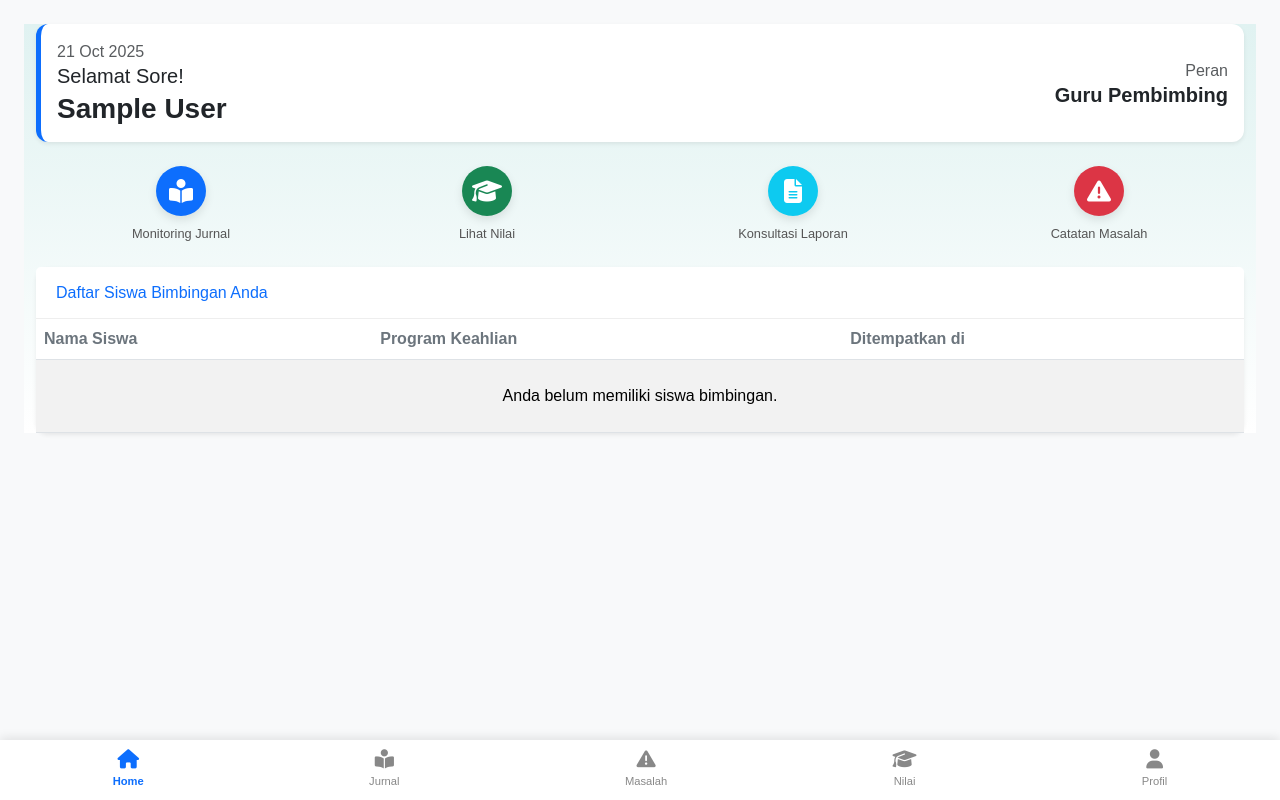
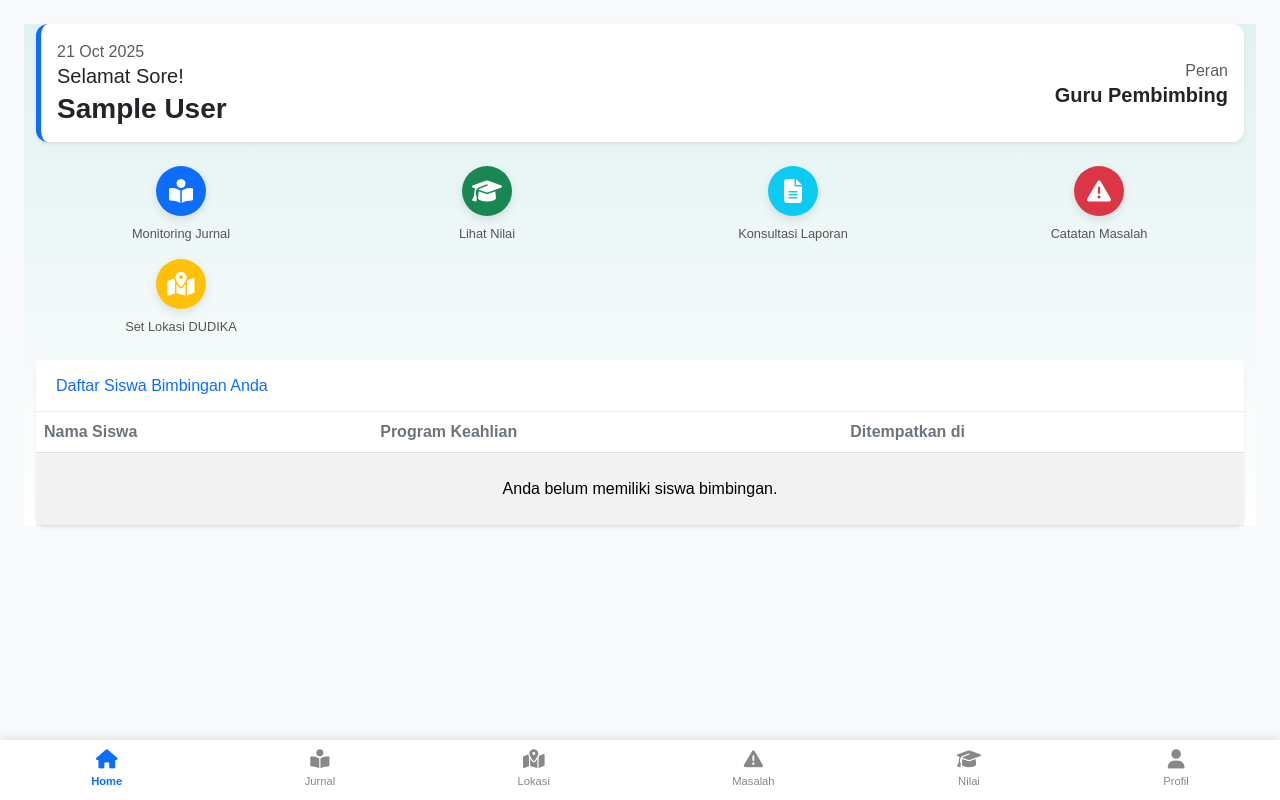
Before and after one commit to mughie77/pkl-k2, a PHP site: page /pkl-digital/teacher_dashboard.php in a window 1280 px wide. Run offline with PHP 8.4, Linux system fonts and the light colour scheme; the visitor is signed in with stand-in values (Sample User, id 1); data comes from the database, SQL or seed files in the repository; data that the repository does not hold is empty; some libraries are stand-ins or nearby versions.

Commit message:
feat(ui): Add navigation menus for DUDIKA location setting
Adds prominent and accessible navigation links for the "Set DUDIKA Location" feature (`teacher_set_locations.php`) for the supervising teacher role.

- **Teacher Dashboard:** A new icon menu item with a map icon is added to the main dashboard (`teacher_dashboard.php`) for quick access.
- **Footer Navigation:** A new "Lokasi" item with a map icon is added to the persistent bottom navigation bar (`templates/footer.php`) for the teacher role, ensuring the feature is always accessible.

This change improves the feature's visibility and integrates it directly into the teacher's primary workflow.

```diff
--- a/teacher_dashboard.php
+++ b/teacher_dashboard.php
@@ -82,6 +82,12 @@ try {
                 <span class="icon-label">Catatan Masalah</span>
             </a>
         </div>
+        <div class="col">
+            <a href="teacher_set_locations.php" class="icon-menu-item">
+                <div class="icon-circle bg-warning text-white"><i class="fas fa-map-marked-alt"></i></div>
+                <span class="icon-label">Set Lokasi DUDIKA</span>
+            </a>
+        </div>
     </div>
 
     <!-- Daftar Siswa Bimbingan -->
--- a/templates/footer.php
+++ b/templates/footer.php
@@ -20,6 +20,7 @@ if (in_array($user_role, ['student', 'teacher', 'instructor'])) :
 
         <?php if ($user_role === 'teacher'): ?>
             <a href="monitor_journals.php" class="bottom-nav-item <?php echo basename($_SERVER['PHP_SELF']) == 'monitor_journals.php' ? 'active' : ''; ?>"><i class="fas fa-book-reader"></i><span>Jurnal</span></a>
+            <a href="teacher_set_locations.php" class="bottom-nav-item <?php echo basename($_SERVER['PHP_SELF']) == 'teacher_set_locations.php' ? 'active' : ''; ?>"><i class="fas fa-map-marked-alt"></i><span>Lokasi</span></a>
             <a href="student_problems.php" class="bottom-nav-item <?php echo basename($_SERVER['PHP_SELF']) == 'student_problems.php' ? 'active' : ''; ?>"><i class="fas fa-exclamation-triangle"></i><span>Masalah</span></a>
             <a href="teacher_view_assessments.php" class="bottom-nav-item <?php echo basename($_SERVER['PHP_SELF']) == 'teacher_view_assessments.php' ? 'active' : ''; ?>"><i class="fas fa-graduation-cap"></i><span>Nilai</span></a>
         <?php endif; ?>
```
